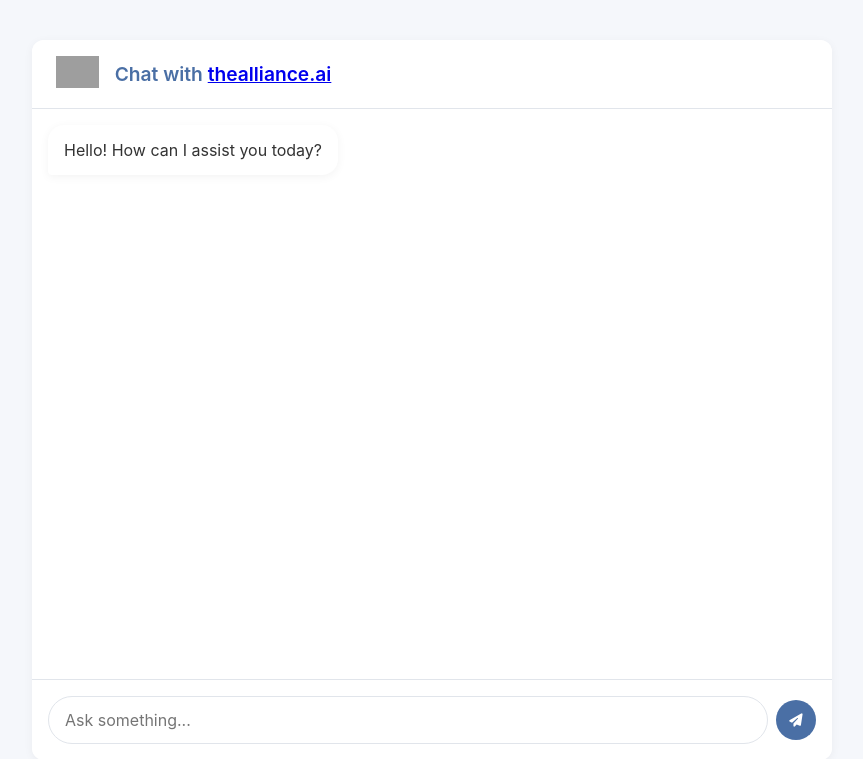
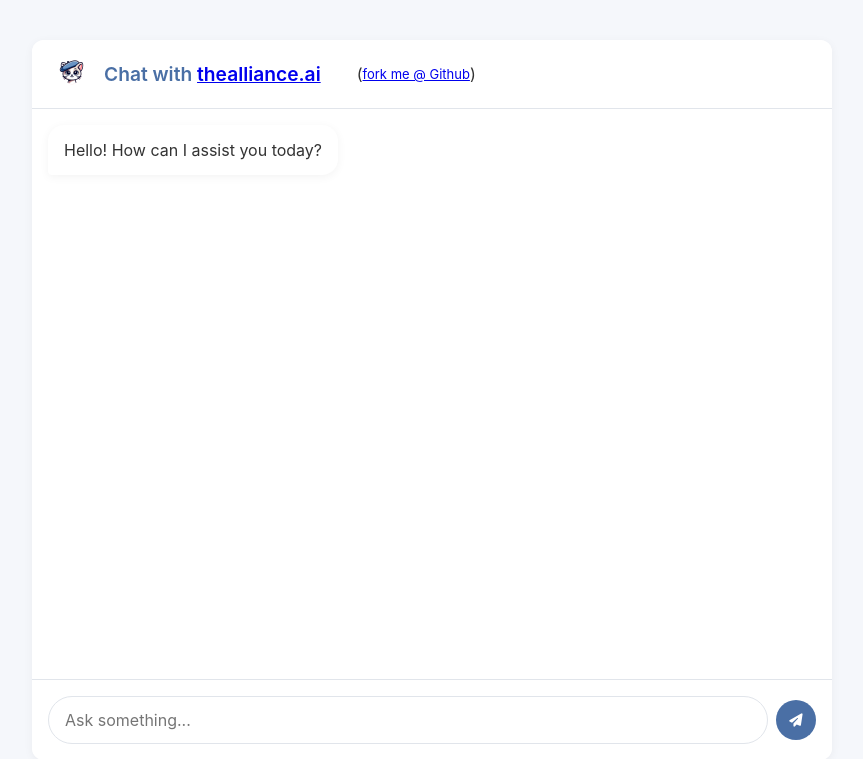
Before and after one commit to niloydebbarma-code/allycat-rag-graprag, a Flask app: page / in a window 1280 px wide. Shown: the top 759 px of the page, without its empty margins (208-1071 px from the left). Run offline with Flask 3, Linux system fonts and the light colour scheme; some libraries are stand-ins or nearby versions; grey boxes are pictures that could not be loaded.

Commit message:
added logo and github link

```diff
--- a/templates/index.html
+++ b/templates/index.html
@@ -16,9 +16,10 @@
     <div class="chat-container">
         <div class="header">
             <div class="logo">
-                <img src="{{ url_for('static', filename='img/logo.svg') }}" alt="Logo">
+                <img src="{{ url_for('static', filename='img/logo.png') }}" alt="Logo">
             </div>
             <h1>Chat with <a href="https://thealliance.ai/" target="_blank">thealliance.ai</a></h1>
+            &nbsp; &nbsp; &nbsp; &nbsp; (<span style="font-size: small;"><a href="https://github.com/The-AI-Alliance/allycat" target="_blank">fork me @ Github</a></span>)
         </div>
 
         <div class="chat-messages" id="chatMessages">
```
Also changed, not shown: static/img/logo.png (added).
